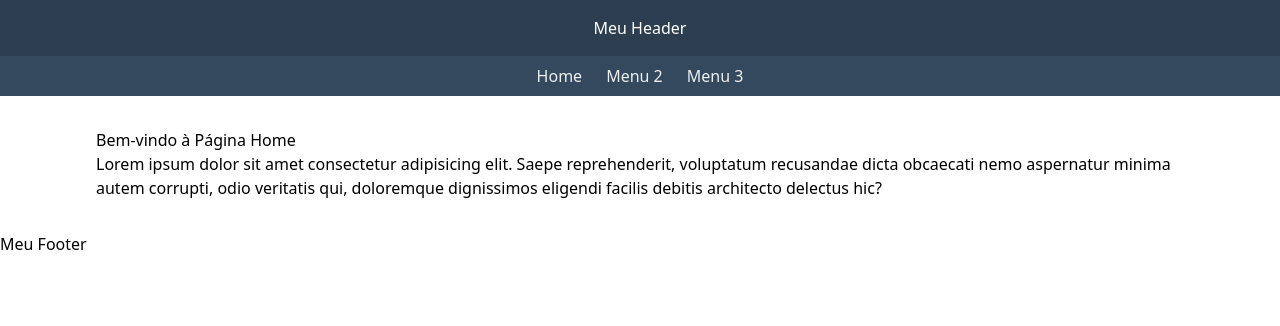
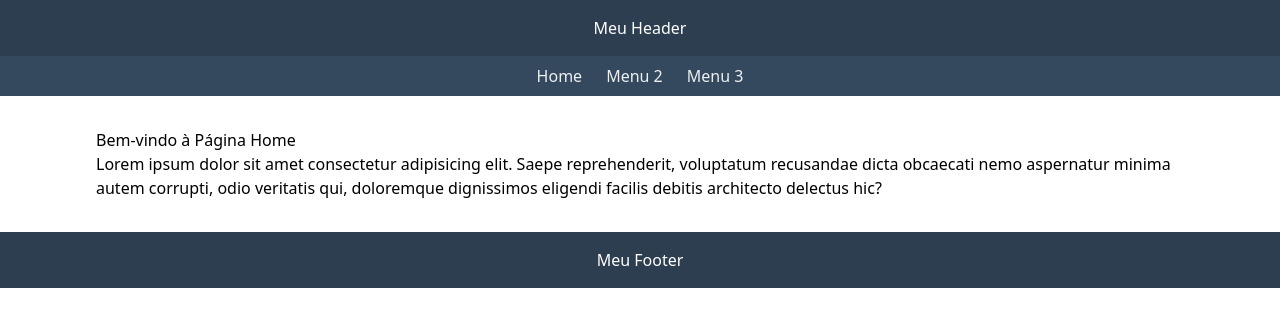
Before and after one commit to hugosantos-uf/VS16A-Task01, a Next.js app: page / in a window 1280 px wide. Shown: the top 326 px of the page. Built offline with nearby package versions, Linux system fonts and the light colour scheme.

Commit message:
adicionado estilos ao footer

```diff
--- a/src/components/footer/footer.module.scss
+++ b/src/components/footer/footer.module.scss
@@ -0,0 +1,12 @@
+.footer {
+  background-color: #2c3e50;
+  color: white;
+  text-align: center;
+  padding: 1rem;
+  margin-top: auto;
+
+  p {
+    margin: 0;
+    font-size: 0.9rem;
+  }
+}
```
